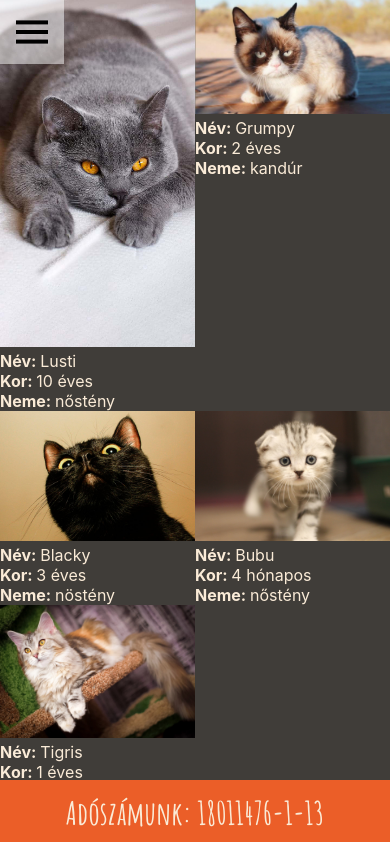
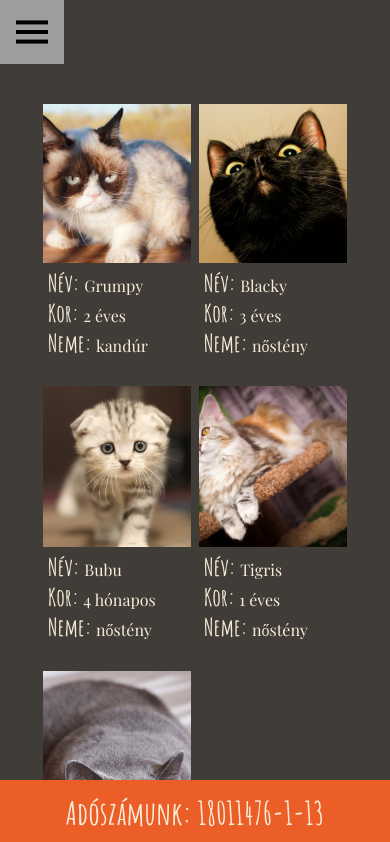
Before and after one commit to martonszak/react-for-a-cause, a Next.js app in the folder re-cat/: page /adopt in a window 390 px wide. Shown: the top 842 px of the page. Built offline with nearby package versions, Linux system fonts and the light colour scheme.

Commit message:
Feat: adopt page

```diff
--- a/re-cat/pages/_app.js
+++ b/re-cat/pages/_app.js
@@ -4,7 +4,7 @@ import "../styles/transition.css";
 import Transition from "./Transition";
 import "../styles/mobile.css";
 import "../styles/tablet.css";
-
+import "../styles/desktop.css";
 
 function MyApp({ Component, pageProps }) {
   return (
--- a/re-cat/pages/adopt.js
+++ b/re-cat/pages/adopt.js
@@ -1,13 +1,4 @@
 const cats = [
-  {
-    img: "/4.jpg",
-    name: "Lusti",
-    type: "rövidszőrű",
-    age: "10 éves",
-    sex: "nőstény",
-    description:
-      "A nevem Lusti. Nagyon szeretek az ablakból nézelődni, meleg helyeken szunyókálni. Más háziállatokkal nem jövök jól ki, mert nem szeretem ha zaklatnak.",
-  },
   {
     img: "/5.jpg",
     name: "Grumpy",
@@ -22,7 +13,7 @@ const cats = [
     name: "Blacky",
     type: "rövidszőrű",
     age: "3 éves",
-    sex: "nöstény",
+    sex: "nőstény",
     description:
       "Fekete macska vagyok, de a mondással ellentétben én szerencsét hozok.",
   },
@@ -32,7 +23,7 @@ const cats = [
     type: "skót lógófülű",
     age: "4 hónapos",
     sex: "nőstény",
-    description: "",
+    description: "A fülemet lógatom, nem a lábam!",
   },
   {
     img: "/8.jpg",
@@ -43,6 +34,15 @@ const cats = [
     description:
       "Félig kinti, félig benti, félig tigrisként éltem eddig, de még kicsi vagyok, benti cica is lehetek. Sok madarat és sok egeret vittem már haza, mert a gazdám nem tudott vadászni. ",
   },
+  {
+    img: "/4.jpg",
+    name: "Lusti",
+    type: "rövidszőrű",
+    age: "10 éves",
+    sex: "nőstény",
+    description:
+      "A nevem Lusti. Nagyon szeretek az ablakból nézelődni, meleg helyeken szunyókálni. Más háziállatokkal nem jövök jól ki, mert nem szeretem ha zaklatnak.",
+  }
 ];
 
 /* eslint-disable @next/next/no-img-element */
@@ -53,22 +53,25 @@ export default function AdoptCat() {
       {cats.map((e, i) => (
         <div className="adopt-cat-card" key={i}>
           <img className="adopt-img" src={e.img} alt={i} />
-          <br />
+          <div className="adopt-text">
           <label>
-            <strong>Név: </strong>
+            <strong className="adopt-strong-text">Név: </strong>
             {e.name}
           </label>
           <br />
           <label>
-            <strong>Kor: </strong>
+            <strong className="adopt-strong-text">Kor: </strong>
             {e.age}
           </label>
           <br />
           <label>
-            <strong>Neme: </strong>
+            <strong className="adopt-strong-text">Neme: </strong>
             {e.sex}
           </label>
-          <br />
+          <p className="adopt-description">
+            {e.description}
+          </p>
+          </div>
         </div>
       ))}
     </div>
--- a/re-cat/styles/desktop.css
+++ b/re-cat/styles/desktop.css
@@ -31,3 +31,43 @@ almost white: #CCC5B9
   max-height: none !important;
   object-fit: cover !important;
 } */
+
+/* ADOPT PAGE */
+
+.adopt-container {
+  margin: auto;
+  padding: 0%;
+  width: 80vw;
+  padding-top: 10vh;
+  display: grid;
+  grid-template-columns: 50% 50%;
+  padding-bottom: 10vh;
+}
+
+.adopt-cat-card {
+  object-position: center;
+  object-fit: cover;
+  display: flex;
+  flex-direction: column;
+  width: 40vw;
+  height: 100%;
+  padding: 1vw;
+}
+
+.adopt-img {
+  height: 100%;
+}
+
+.adopt-text {
+  font-family: "Playfair Display", serif;
+  font-weight: 400;
+  height: 13vh;
+  padding: 0.3rem;
+  text-align: justify;
+}
+
+.adopt-strong-text {
+  font-family: "Amatic SC", cursive;
+  font-weight: 700;
+  font-size: x-large;
+}
--- a/re-cat/styles/globals.css
+++ b/re-cat/styles/globals.css
@@ -198,24 +198,6 @@ a {
   box-sizing: border-box;
 }
 
-/* ADOPT PAGE */
-
-.adopt-container {
-  width: 100%;
-  max-height: 100%;
-  display: grid;
-  grid-template-columns: 50% 50%;
-}
-
-.adopt-cat-card {
-  object-position: center;
-  object-fit: cover;
-}
-
-.adopt-img {
-  width: 100%;
-}
-
 /*///////////////////////*/
 
 .contact-title {
--- a/re-cat/styles/mobile.css
+++ b/re-cat/styles/mobile.css
@@ -486,4 +486,42 @@ almost white: #FFFCF2
     margin: 2rem 0rem 6rem 0rem;
   }
 
+  /* ADOPT */
+
+  .adopt-container {
+    margin: auto;
+    padding: 0%;
+    width: 80vw;
+    height: 140vh;
+    padding-top: 10vh;
+    display: grid;
+    grid-template-columns: 50% 50%;
+    padding-bottom: 10vh;
+  }
+
+  .adopt-cat-card {
+    height: 120vh;
+  }
+
+  .adopt-img {
+    height: 40vh;
+    object-fit: cover;
+    padding-top: 1rem;
+  }
+
+  .adopt-text {
+    font-family: "Amatic SC", cursive;
+    font-weight: 400;
+    text-align: justify;
+  }
+
+  .adopt-strong-text {
+    font-family: "Amatic SC", cursive;
+    font-weight: 700;
+    font-size: x-large;
+  }
+
+  .adopt-description {
+    display: none;
+  }
 }
```
